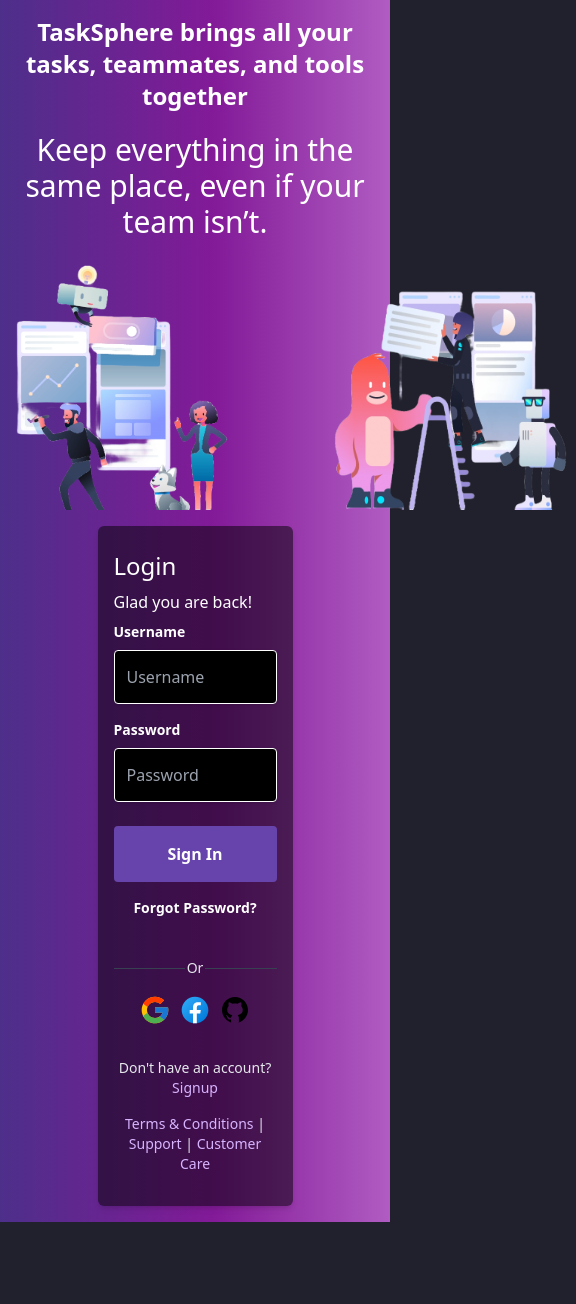
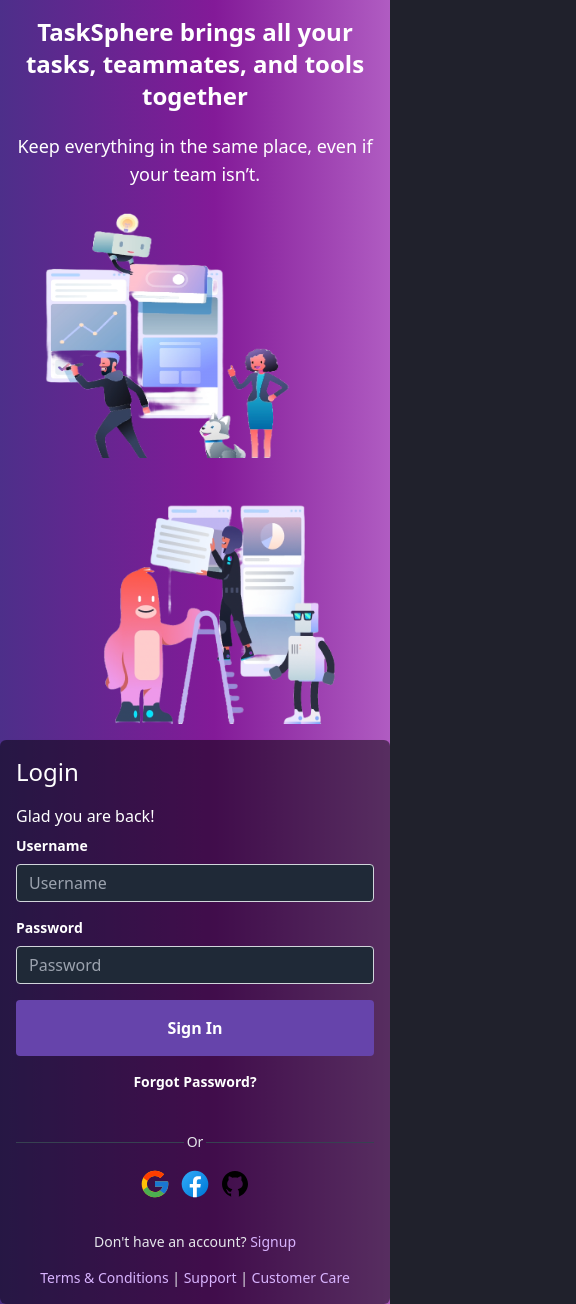
Before and after one commit to sarvesh-gaurishankar-sawant/team-progress-tracker, a React (Create React App) app in the folder frontend/: page /login in a window 390 px wide. Shown: the whole page, 576 px wide, since content can reach past the window. Before the commit the page ends 1222 px from the top, so only its background shows below. Built offline with nearby package versions, Linux system fonts and the light colour scheme.

Commit message:
Responsive Login page Info Section

```diff
--- a/frontend/src/components/Auth/Login.tsx
+++ b/frontend/src/components/Auth/Login.tsx
@@ -67,25 +67,27 @@
       <div className="w-full lg:w-1/2 p-4">
         <div className='w-full lg:w-3/4 flex flex-col items-center text-center gap-5'>
         <h1 className="text-white text-2xl md:text-3xl lg:text-5xl font-bold">TaskSphere brings all your tasks, teammates, and tools together</h1>
-        <p className="text-white text-3xl">Keep everything in the same place, even if your team isn’t.</p>
-        <div className='flex'>
+        <p className="text-white text-lg md:text-xl">Keep everything in the same place, even if your team isn’t.</p>
+        <div className='flex flex-wrap justify-center gap-4'>
           <img src={url1} alt="" style={{ width: '300px', height: '250px' }}/>
           <img src={url2} alt=""  style={{ width: '300px', height: '250px' }}/>
         </div>
         </div>
       </div>
-      <div className="w-[50%] flex items-center justify-center">
-        <div className="w-full max-w-lg">
-          <form className="bg-black bg-opacity-50 shadow-md rounded-md px-4 pt-6 pb-8 mb-4">
-            <div className="mb-4">
-              <h1 className="text-white text-2xl mb-2">Login</h1>
+
+      {/* Form Section  */}
+      <div className="w-full lg:w-1/2 flex items-center justify-center">
+          <form className="w-full max-w-lg p-4 bg-black bg-opacity-50 shadow-md rounded-md">
+              <h1 className="text-white text-2xl mb-4">Login</h1>
               <h4 className="text-white mb-2">Glad you are back!</h4>
-              <div>
+
+              {/* user name */}
+              <div className="mb-4">
                 <label className="block text-white text-sm font-bold mb-2" htmlFor="username">
                   Username
                 </label>
                 <input
-                  className="bg-black border-white shadow appearance-none border rounded w-full py-4 px-3 text-white leading-tight focus:outline-none focus:shadow-outline"
+                  className="bg-gray-800 border border-gray-300 rounded w-full py-2 px-3 text-white leading-tight focus:outline-none focus:shadow-outline"
                   id="username"
                   type="text"
                   placeholder="Username"
@@ -95,13 +97,14 @@
                 />
                 {emailError && <p className="text-red-500 text-xs italic">{emailError}</p>}
               </div>
-            </div>
-            <div className="mb-6">
+
+              {/* password  */}
+            <div className="mb-4">
               <label className="block text-white text-sm font-bold mb-2" htmlFor="password">
                 Password
               </label>
               <input
-                className="bg-black border-white shadow appearance-none border rounded w-full py-4 px-3 text-white leading-tight focus:outline-none focus:shadow-outline"
+                className="bg-gray-800 border border-gray-300 rounded w-full py-2 px-3 text-white leading-tight focus:outline-none focus:shadow-outline"
                 id="password"
                 type="password"
                 placeholder="Password"
@@ -156,7 +159,7 @@
           </p>
         </div>
           </form>
-        </div>
+        {/* </div> */}
       </div>
     </div>
   );
```
